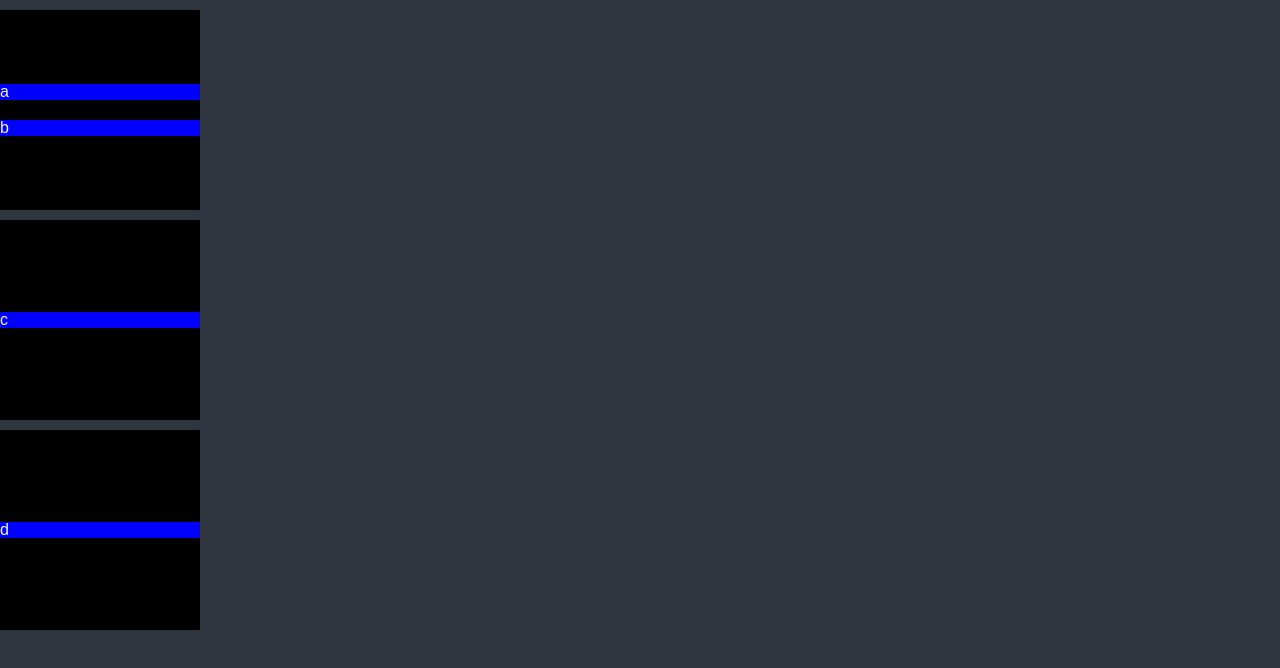
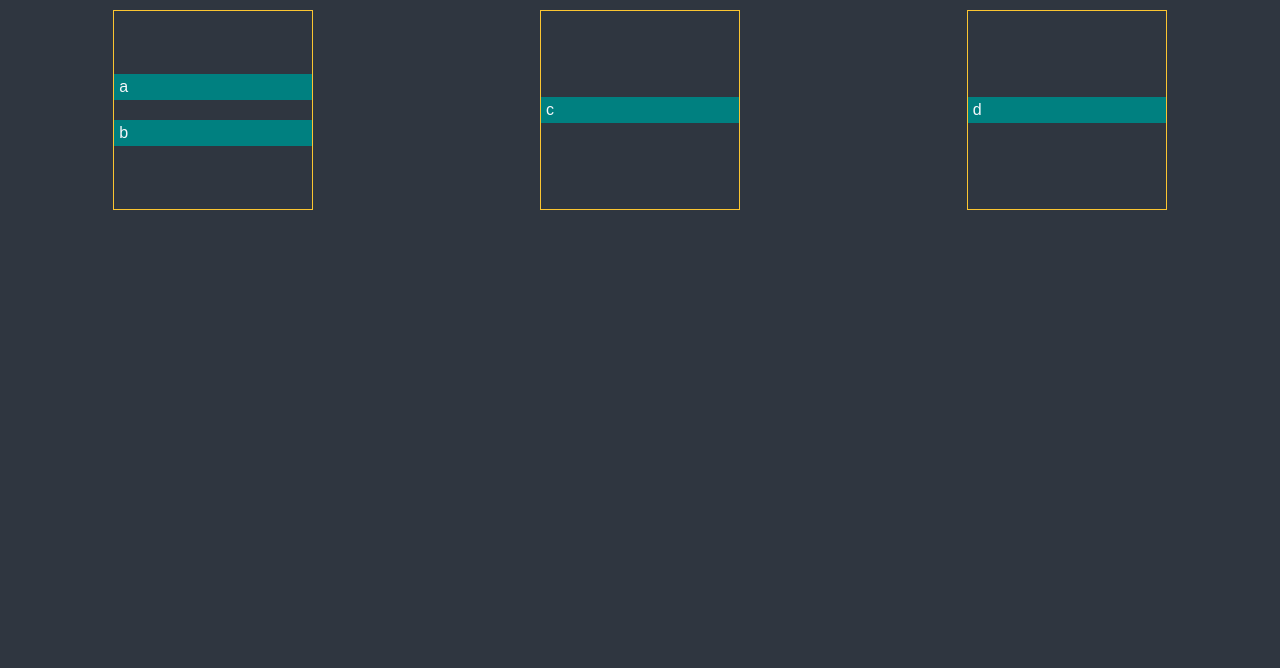
Before and after one commit to CGJI58/reactjs__my-todolist, a React (Create React App) app: page / in a window 1280 px wide. Shown: the top 668 px of the page. Built offline with nearby package versions, Linux system fonts and the light colour scheme.

Commit message:
move to another board

```diff
--- a/src/App.tsx
+++ b/src/App.tsx
@@ -4,18 +4,36 @@ import { useRecoilState } from "recoil";
 import Board from "./components/Board";
 import { boardsListState } from "./atoms";
 
-const BoardsList = styled.div``;
+const BoardsList = styled.div`
+  display: flex;
+  justify-content: space-around;
+`;
 
 function App() {
   const [boards, setBoards] = useRecoilState(boardsListState);
+  const onDragEnd = ({ draggableId, source, destination }: DropResult) => {
+    if (!destination) return;
 
-  const onDragEnd = ({ draggableId, source, destination }: DropResult) => {
-    if (destination?.droppableId === source.droppableId) {
+    if (destination.droppableId === source.droppableId) {
       setBoards((prev) => {
         const boardCopy = [...prev[source.droppableId]];
         boardCopy.splice(source.index, 1);
         boardCopy.splice(destination.index, 0, draggableId);
         return { ...prev, [source.droppableId]: boardCopy };
+      });
+    }
+
+    if (destination.droppableId !== source.droppableId) {
+      setBoards((prev) => {
+        const sourceBoard = [...prev[source.droppableId]];
+        const destinationBoard = [...prev[destination.droppableId]];
+        sourceBoard.splice(source.index, 1);
+        destinationBoard.splice(destination.index, 0, draggableId);
+        return {
+          ...prev,
+          [source.droppableId]: sourceBoard,
+          [destination.droppableId]: destinationBoard,
+        };
       });
     }
   };
--- a/src/components/Board.tsx
+++ b/src/components/Board.tsx
@@ -6,7 +6,7 @@ const Wrapper = styled.div`
   display: flex;
   flex-direction: column;
   justify-content: center;
-  background-color: black;
+  border: 1px solid ${(props) => props.theme.accentColor};
   width: 200px;
   height: 200px;
   margin: 10px 0;
--- a/src/components/Card.tsx
+++ b/src/components/Card.tsx
@@ -4,8 +4,9 @@ import styled from "styled-components";
 
 const Wrapper = styled.div`
   display: flex;
-  background-color: blue;
+  background-color: teal;
   margin: 10px 0;
+  padding: 5px;
 `;
 
 interface ICardProps {
```
